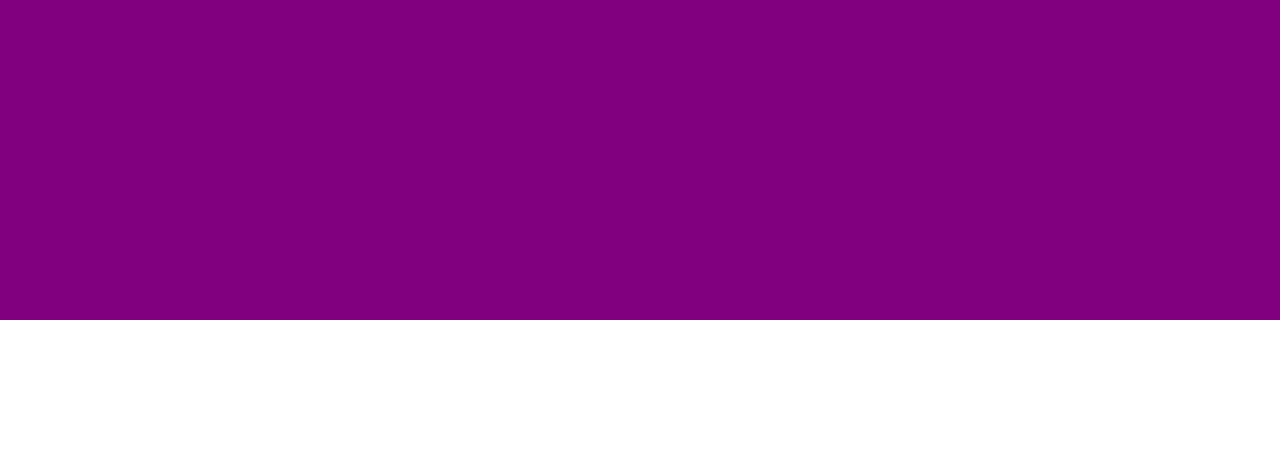
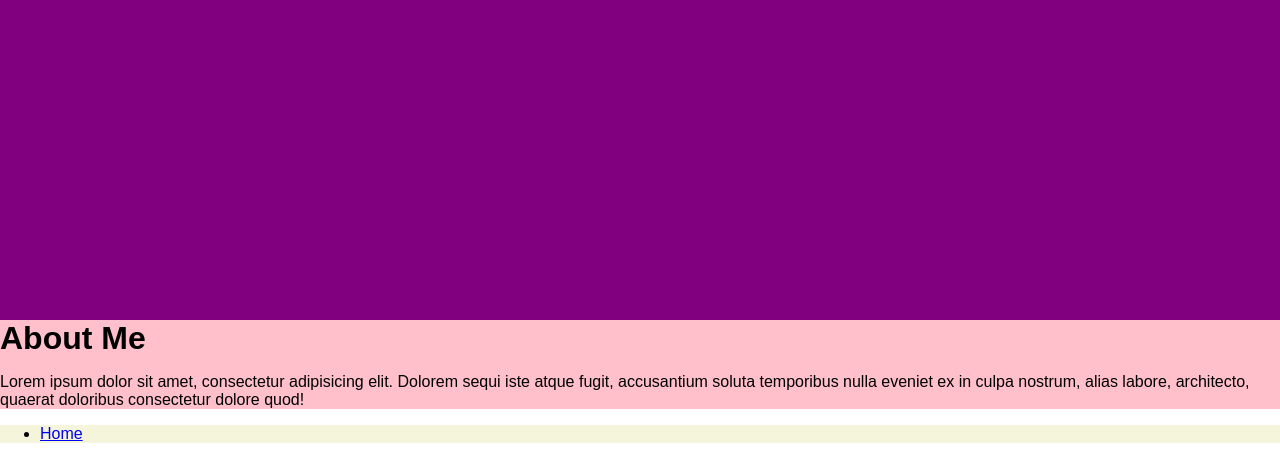
Before and after one commit to Tenkaklet/max-carlquist-portfolio, a plain HTML site: page index.html in a window 1280 px wide. Shown: the part 445-904 px from the top of the page. Before the commit the page ends 815 px from the top, so only its background shows below. Drawn offline with Linux system fonts and the light colour scheme.

Commit message:
working on layout

```diff
--- a/css/main.css
+++ b/css/main.css
@@ -11,5 +11,15 @@ header {
 	-webkit-flex-direction: column;
 	-webkit-justify-content: center;
 	-webkit-align-items: center;
-	margin-bottom: 50px;
 }
+.container {
+	margin: 0 auto;
+	width: 100%;
+	height: 100%;
+}
+#content {
+	background-color: pink;
+}
+#sidebar {
+	background-color: beige;
+}
--- a/index.html
+++ b/index.html
@@ -13,5 +13,16 @@
 		<br>
 		<h2>I'm Max</h2>
 	</header>
+	<section class="container" id="main">
+		<div id="content">
+			<h1>About Me</h1>
+			<p>Lorem ipsum dolor sit amet, consectetur adipisicing elit. Dolorem sequi iste atque fugit, accusantium soluta temporibus nulla eveniet ex in culpa nostrum, alias labore, architecto, quaerat doloribus consectetur dolore quod!</p>
+		</div>
+		<nav id="sidebar">
+			<ul>
+				<li><a href="#top">Home</a></li>
+			</ul>
+		</nav>
+	</section>
 </body>
 </html>
```
